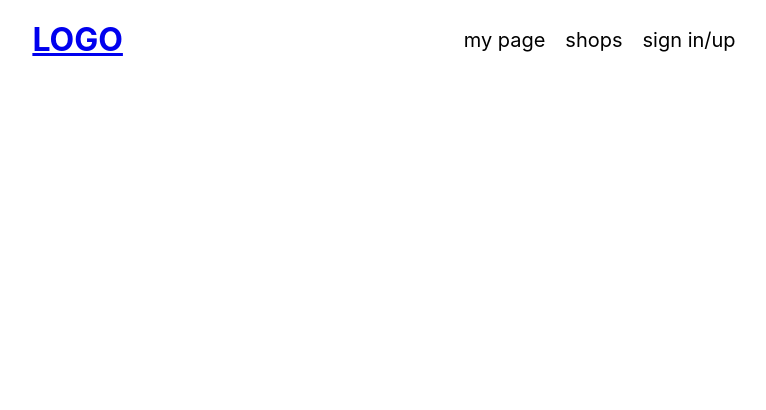
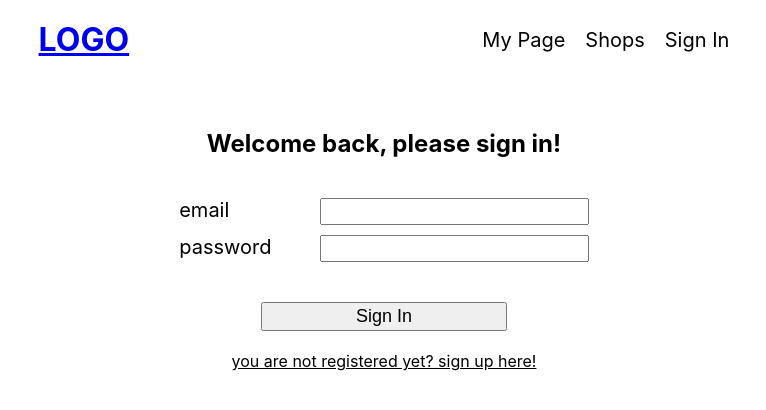
Before and after one commit to jeffk713/my-garage, a React (Create React App) app: page /sign-in in a window 1280 px wide. Shown: the top 410 px of the page, without its empty margins (256-1022 px from the left). Built offline with nearby package versions, Linux system fonts and the light colour scheme.

Commit message:
create sign-in page with all funcitonalities and also link this page to sign-up page through the link

```diff
--- a/src/App.js
+++ b/src/App.js
@@ -5,6 +5,7 @@ import Navigator from './components/navigator/navigator.component';
 import Homepage from './components/pages/homepage/homepage.component';
 import MyPage from './components/pages/my-page/my-page.component';
 import AddVehiclePage from './components/pages/add-vehicle/add-vehicle-page.component';
+import SignInPage from './components/pages/sign-in/sign-in.component';
 
 import './App.scss';
 
@@ -22,6 +23,11 @@ class App extends React.Component {
               path='/my-page/add-vehicle'
               component={AddVehiclePage}
             />
+            <Route
+              exact
+              path='/sign-in'
+              component={SignInPage}
+            />
           </Switch>
         </div>
       </div>
--- a/src/components/custom-button/custom-button.component.js
+++ b/src/components/custom-button/custom-button.component.js
@@ -3,7 +3,7 @@ import React from 'react';
 import './custom-button.styles.scss';
 
 const CustomButton = ({ children, ...otherProps }) => (
-  <button className={`btn ${otherProps.locatedin}`} {...otherProps}>
+  <button className={`btn ${otherProps.locatedIn}`} {...otherProps}>
     {children}
   </button>
 );
--- a/src/components/custom-button/custom-button.styles.scss
+++ b/src/components/custom-button/custom-button.styles.scss
@@ -7,8 +7,13 @@
     text-decoration: none;
   }
 }
-.add-vehicle-page {
+.in-add-vehicle-page {
   width: 40%;
   min-width: 170px;
   margin: 0 auto;
 }
+
+.in-sign-in-page {
+  width: 60%;
+  margin: 30px auto 0 auto;
+}
--- a/src/components/navigator/navigator.component.js
+++ b/src/components/navigator/navigator.component.js
@@ -12,9 +12,9 @@ const Navigator = () => (
       </a>
     </div>
     <div className='link-container'>
-      <Link linkName='my page' urlToGo='/my-page' />
-      <Link linkName='shops' urlToGo='/shops' />
-      <Link linkName='sign in/up' urlToGo='/sign' />
+      <Link linkName='My Page' urlToGo='/my-page' />
+      <Link linkName='Shops' urlToGo='/shops' />
+      <Link linkName='Sign In' urlToGo='/sign-in' />
     </div>
   </div>
 );
--- a/src/components/pages/add-vehicle/add-vehicle-page.component.js
+++ b/src/components/pages/add-vehicle/add-vehicle-page.component.js
@@ -81,9 +81,8 @@ class AddVehiclePage extends React.Component {
             </div>
           </div>
           <CustomButton
-            className='btn'
             type='submit'
-            locatedin='add-vehicle-page'
+            locatedIn='in-add-vehicle-page'
           >
             ADD
           </CustomButton>
--- a/src/components/pages/homepage/homepage.component.js
+++ b/src/components/pages/homepage/homepage.component.js
@@ -8,7 +8,7 @@ const Homepage = () => (
   <div className='homepage'>
     <div className='homepage-banner'>
       <h1 className='banner-title'>Manage your vehicles at your click</h1>
-      <CustomButton className='btn'>sign in or up</CustomButton>
+      <CustomButton>sign in or up</CustomButton>
     </div>
   </div>
 );
--- a/src/components/pages/my-page/my-page.component.js
+++ b/src/components/pages/my-page/my-page.component.js
@@ -8,7 +8,7 @@ const MyPage = () => (
   <div className='my-page'>
     <div className='my-page-header'>
       <h2 className='my-page-banner'>Hello, Jeff! Select your vehicle</h2>
-      <CustomButton className='btn'>
+      <CustomButton>
         <a href='/my-page/add-vehicle'>+</a>
       </CustomButton>
     </div>
--- /dev/null
+++ b/src/components/pages/sign-in/sign-in.component.js
@@ -0,0 +1,70 @@
+import React from 'react';
+
+import InputBox from '../../input-box/input-box.component';
+import CustomButton from '../../custom-button/custom-button.component';
+
+import './sign-in.styles.scss';
+
+class SignInPage extends React.Component {
+  constructor(props) {
+    super(props);
+    this.state = {
+      email: '',
+      password: '',
+    };
+  }
+
+  handleSubmit = e => {
+    e.preventDefault();
+
+    console.log(this.state);
+
+    this.setState({
+      email: '',
+      password: '',
+    });
+  };
+
+  handleChange = e => {
+    const { value, name } = e.target;
+    this.setState({ ...this.state, [name]: value });
+  };
+
+  render() {
+    const { handleChange, handleSubmit } = this;
+    const { email, password } = this.state;
+    return (
+      <div className='sign-in-page'>
+        <h2> Welcome back, please sign in!</h2>
+        <form onSubmit={handleSubmit}>
+          <div className='sign-in-input-container'>
+            <InputBox
+              label='email'
+              type='text'
+              name='email'
+              value={email}
+              onChange={handleChange}
+              required
+            />
+            <InputBox
+              label='password'
+              type='password'
+              name='password'
+              value={password}
+              onChange={handleChange}
+              required
+            />
+          </div>
+          <CustomButton type='submit' locatedIn='in-sign-in-page'>
+            Sign In
+          </CustomButton>
+        </form>
+        <div className='link-to-sign-up'>
+          <a href='/sign-up'> you are not registered yet? sign up here!</a>
+        </div>
+      </div>
+    );
+  }
+}
+
+export default SignInPage;
--- /dev/null
+++ b/src/components/pages/sign-in/sign-in.styles.scss
@@ -0,0 +1,15 @@
+.sign-in-page {
+  > form {
+    display: flex;
+    flex-direction: column;
+    width: 40%;
+    margin: 40px auto 0 auto;
+  }
+
+  .link-to-sign-up {
+    margin-top: 20px;
+    > a {
+      color: black;
+    }
+  }
+}
```
